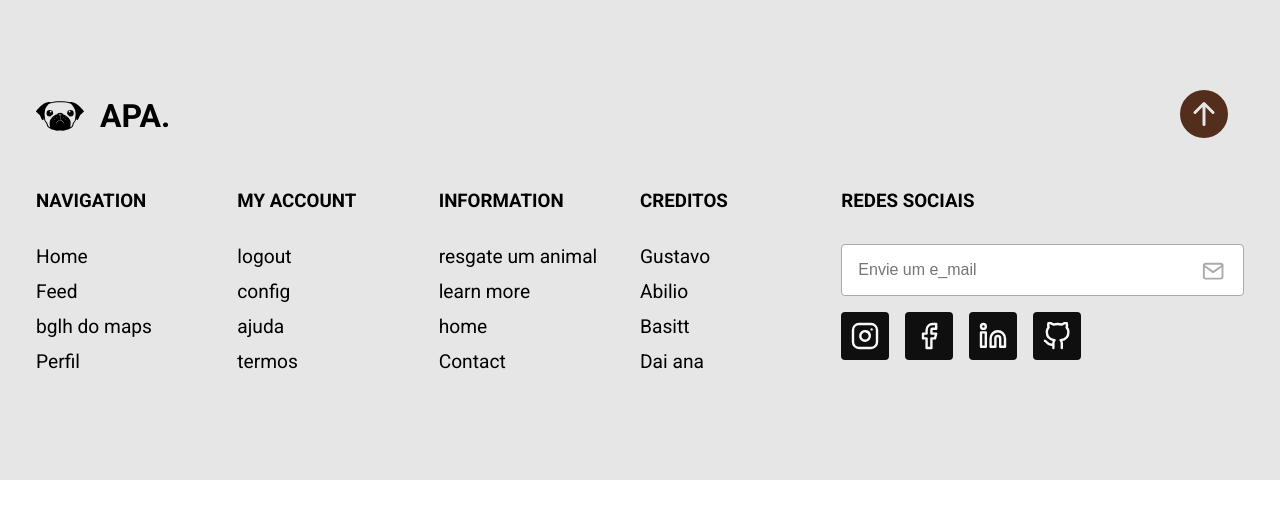
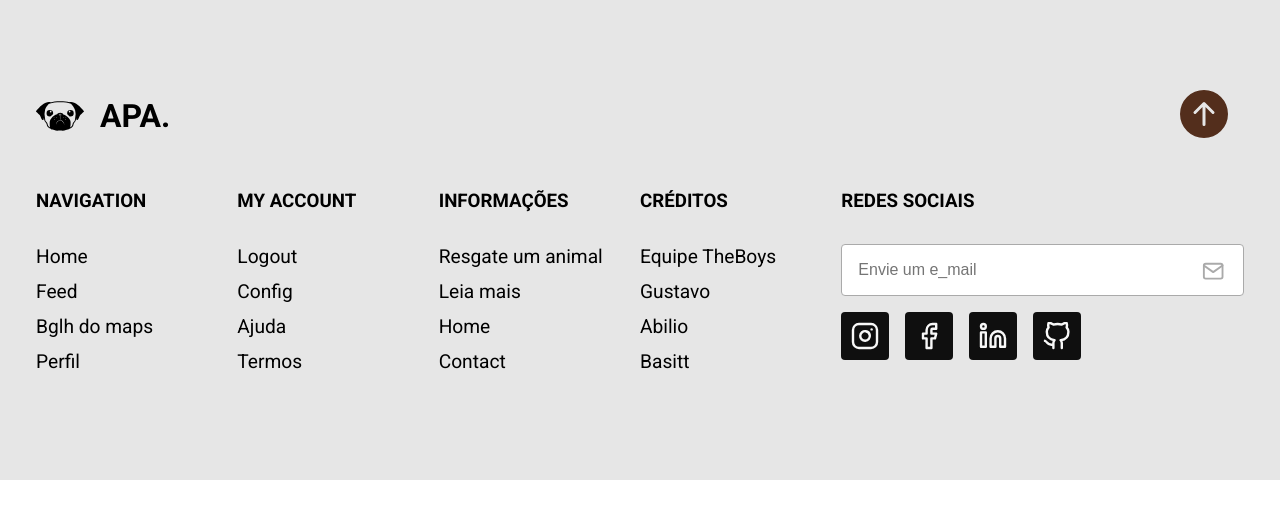
Before and after one commit to GustavoSilles/APA, a React (Create React App) app: page /footer in a window 1280 px wide. Shown: the top 518 px of the page. Built offline with nearby package versions, Linux system fonts and the light colour scheme.

Commit message:
Mudança nas letras

```diff
--- a/src/components/footer/Footer.js
+++ b/src/components/footer/Footer.js
@@ -25,29 +25,29 @@ const Footer = () => {
                         <h3>Navigation</h3>
                         <p>Home</p>
                         <p>Feed</p>
-                        <p>bglh do maps</p>
+                        <p>Bglh do maps</p>
                         <p>Perfil</p>
                     </div>
                     <div className="col">
                         <h3>My Account</h3>
-                        <p>logout</p>
-                        <p>config</p>
-                        <p>ajuda</p>
-                        <p>termos</p>
+                        <p>Logout</p>
+                        <p>Config</p>
+                        <p>Ajuda</p>
+                        <p>Termos</p>
                     </div>
                     <div className="col">
-                        <h3>Information</h3>
-                        <p>resgate um animal</p>
-                        <p>learn more</p>
-                        <p>home</p>
+                        <h3>Informações</h3>
+                        <p>Resgate um animal</p>
+                        <p>Leia mais</p>
+                        <p>Home</p>
                         <p>Contact</p>
                     </div>
                     <div className="col">
-                        <h3>creditos</h3>
+                        <h3>Créditos</h3>
+                        <p> Equipe TheBoys</p>
                         <p>Gustavo</p>
                         <p>Abilio</p>
                         <p>Basitt</p>
-                        <p>Dai ana</p>
                     </div>
                     <form>
                         <h3>Redes sociais</h3>
--- a/src/components/home/Home.js
+++ b/src/components/home/Home.js
@@ -12,10 +12,11 @@ const Home = () => {
         <div className='home'>
             <div className="container">
                 <div className="content">
-                    <h1>Ei</h1>
-                    <h1 className='marrom'>Proteja</h1>
-                    <h1>os animais</h1>
-                    <div><button>Learn More</button></div>
+                <h1 className='marrom'>Quer saber como</h1>
+                    <h1>você pode</h1>
+                    <h1 className='marrom'>Proteger</h1>
+                    <h1>os animais?</h1>
+                    <div><button>Leia mais</button></div>
                 </div>
             </div>
         </div>
```
